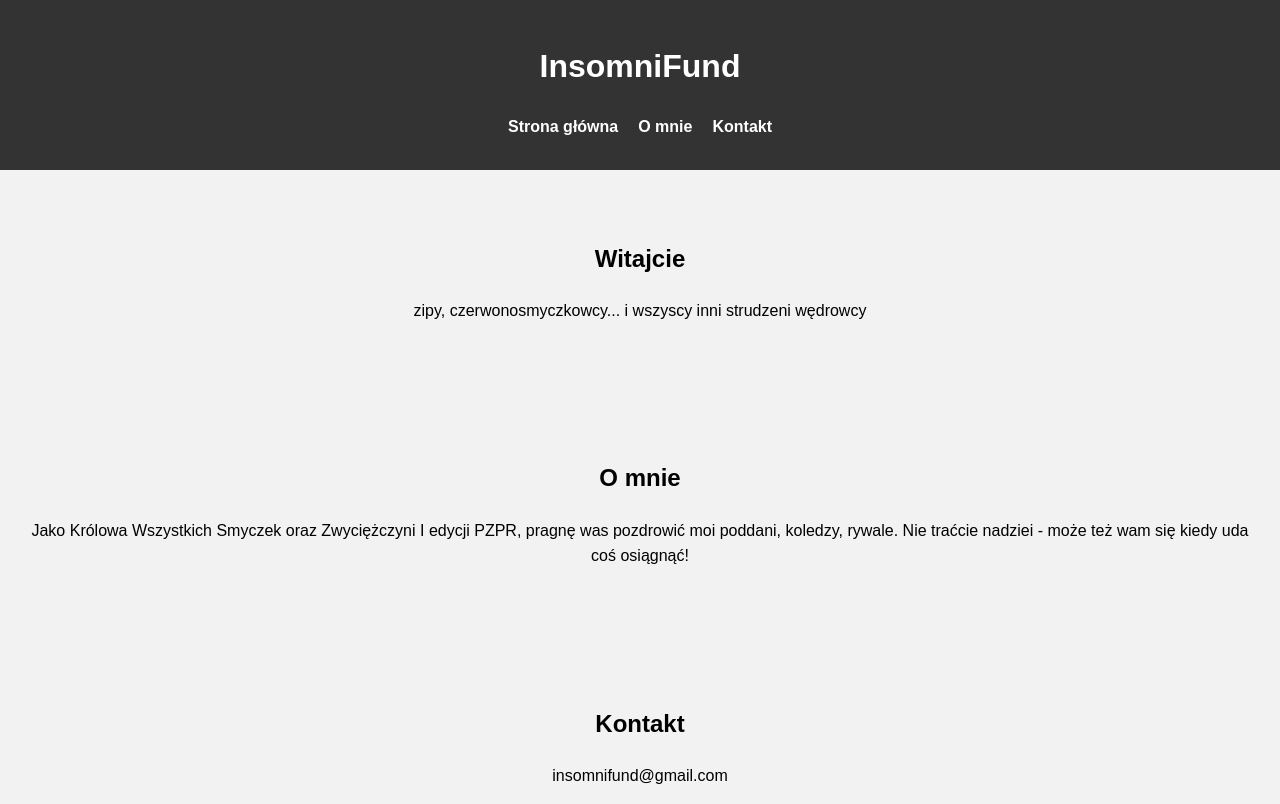
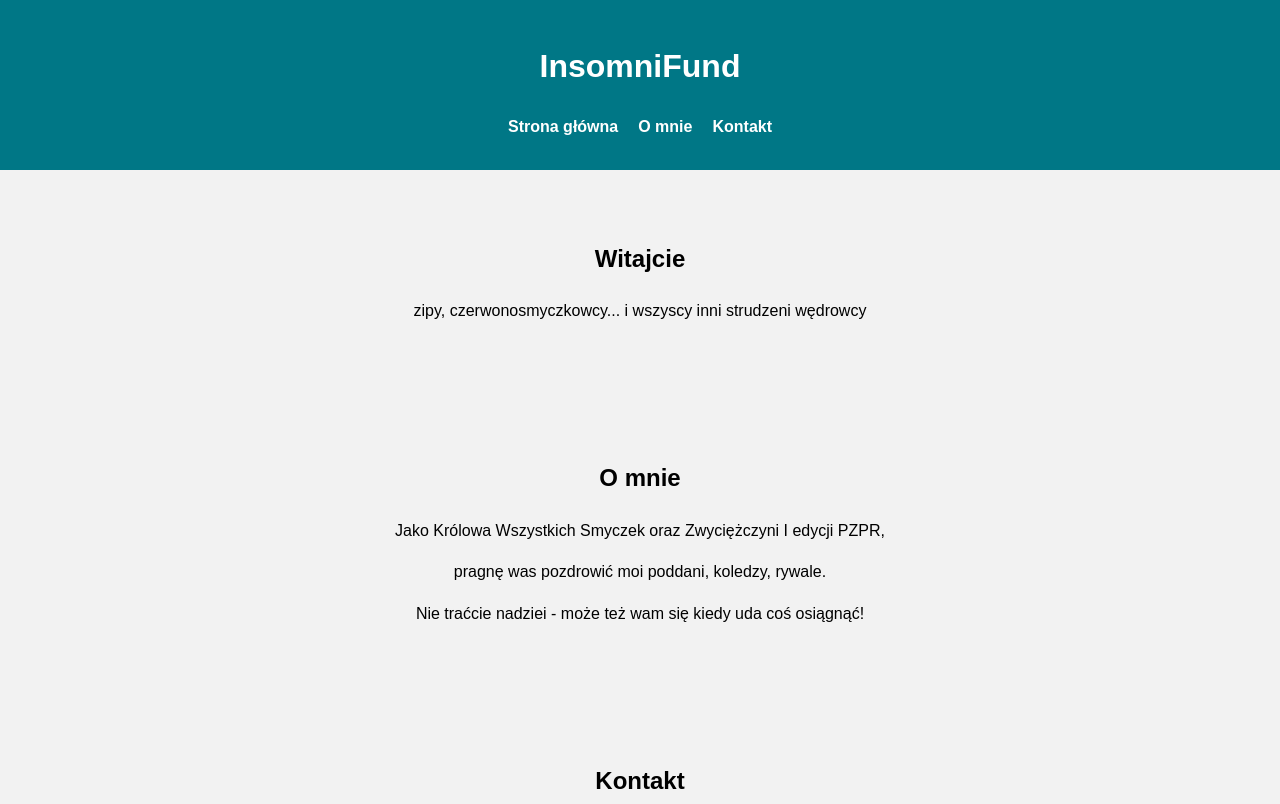
Before and after one commit to InsomniFund/InsomniFund.github.io, a plain HTML site: page index.html in a window 1280 px wide. Shown: the top 804 px of the page. Drawn offline with Linux system fonts and the light colour scheme.

Commit message:
Update index.html

```diff
--- a/index.html
+++ b/index.html
@@ -15,7 +15,7 @@
         }
 
         header {
-            background-color: #333;
+            background-color: #007786;
             color: white;
             padding: 20px 0;
         }
@@ -69,7 +69,9 @@
 
     <section id="about">
         <h2>O mnie</h2>
-        <p>Jako Królowa Wszystkich Smyczek oraz Zwyciężczyni I edycji PZPR, pragnę was pozdrowić moi poddani, koledzy, rywale. Nie traćcie nadziei - może też wam się kiedy uda coś osiągnąć!</p>
+        <p>Jako Królowa Wszystkich Smyczek oraz Zwyciężczyni I edycji PZPR,</p>
+        <p>pragnę was pozdrowić moi poddani, koledzy, rywale.<p>
+        </p>Nie traćcie nadziei - może też wam się kiedy uda coś osiągnąć!</p>
     </section>
 
     <section id="contact">
```
